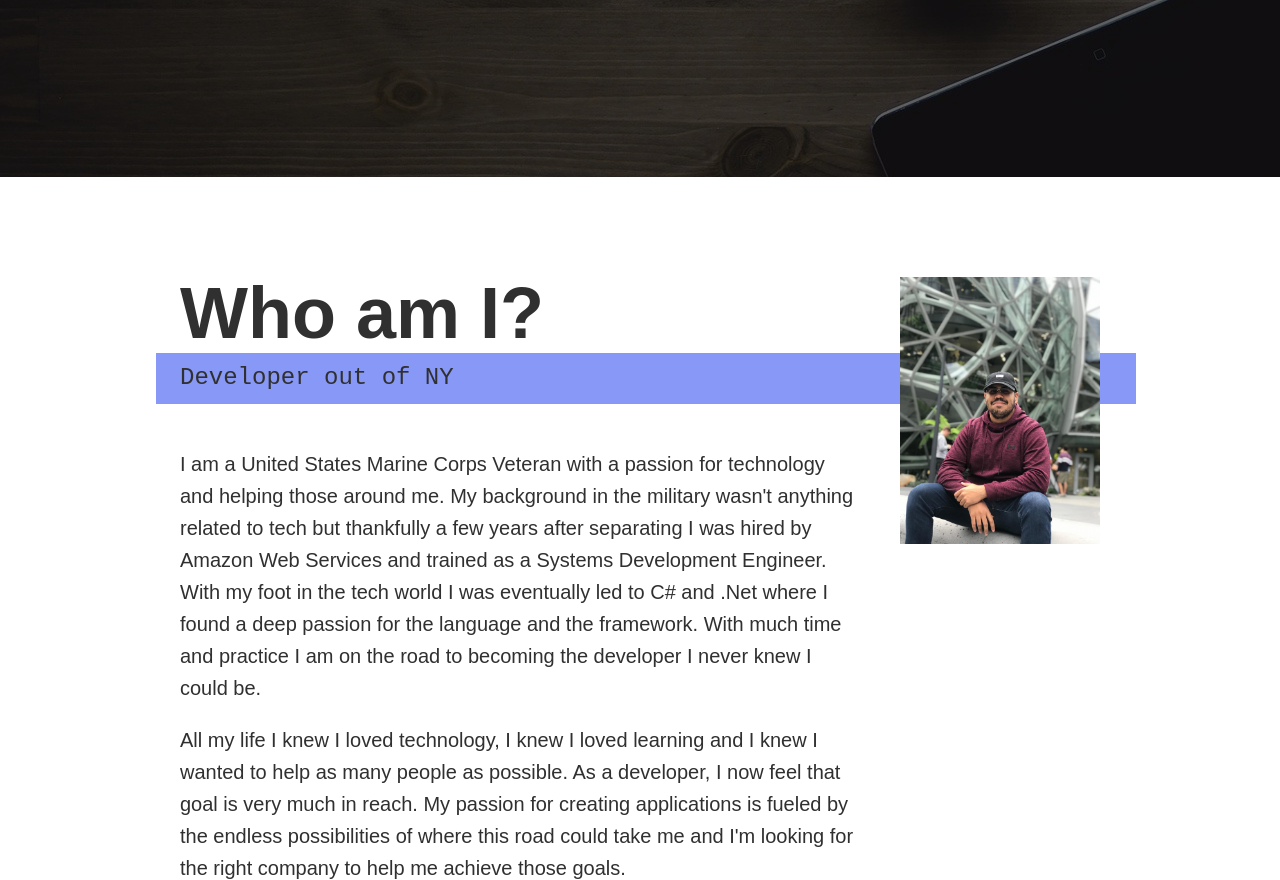
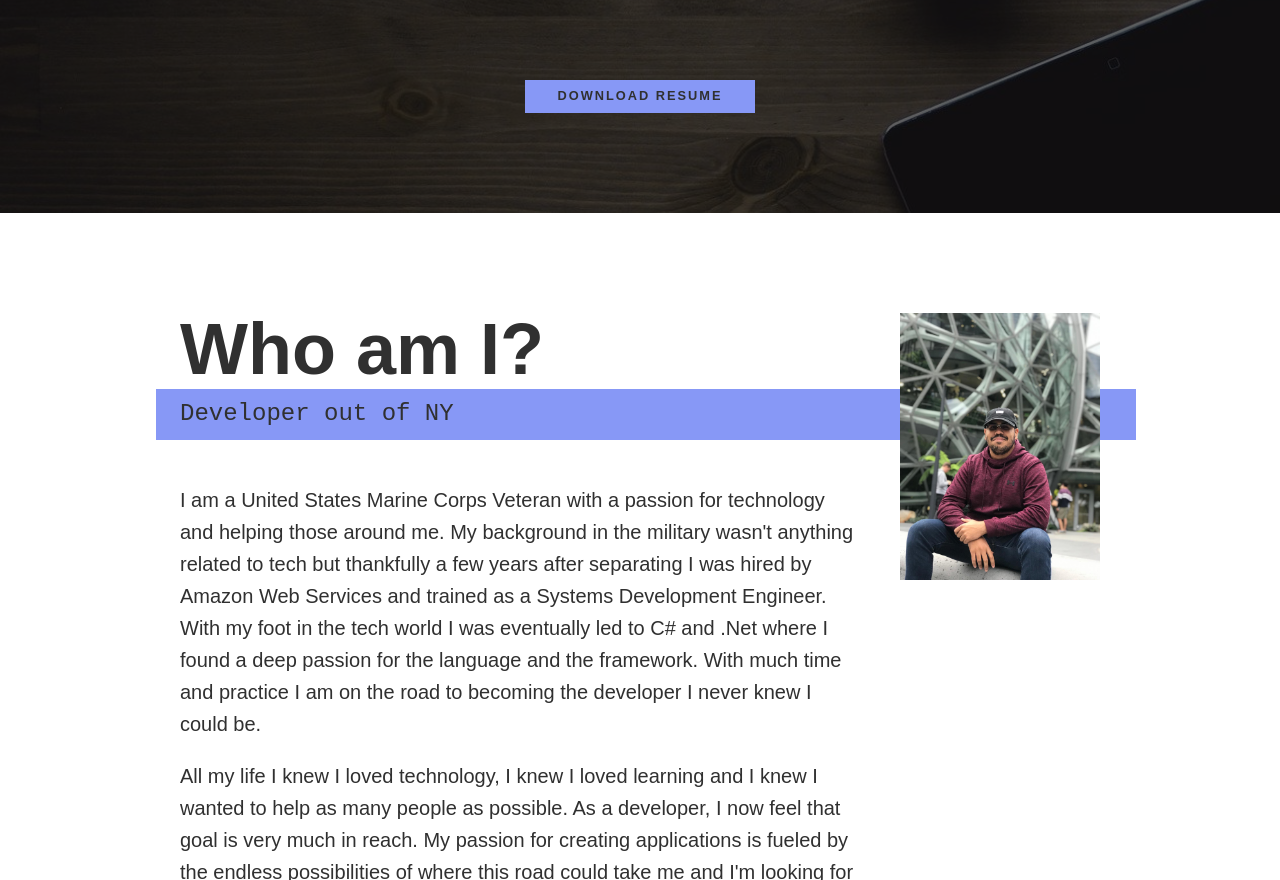
Before and after one commit to StevenJimenez18/PortfolioWebsite, a plain HTML site: page index.html in a window 1280 px wide. Shown: the part 1241-2121 px from the top of the page. Drawn offline with nearby package versions, Linux system fonts and the light colour scheme.

Commit message:
Downloadable resume now available

```diff
--- a/index.html
+++ b/index.html
@@ -84,7 +84,7 @@
 
         </div>
         <!--/services-->
-        <!-- <a href="#work" class="btn">Download Resume</a> -->
+        <a href="/img/Steven Jimenez Resume.pdf" download class="btn">Download Resume</a>
     </section>
 
     <!--About me-->
```
Also changed, not shown: 1 other file.
